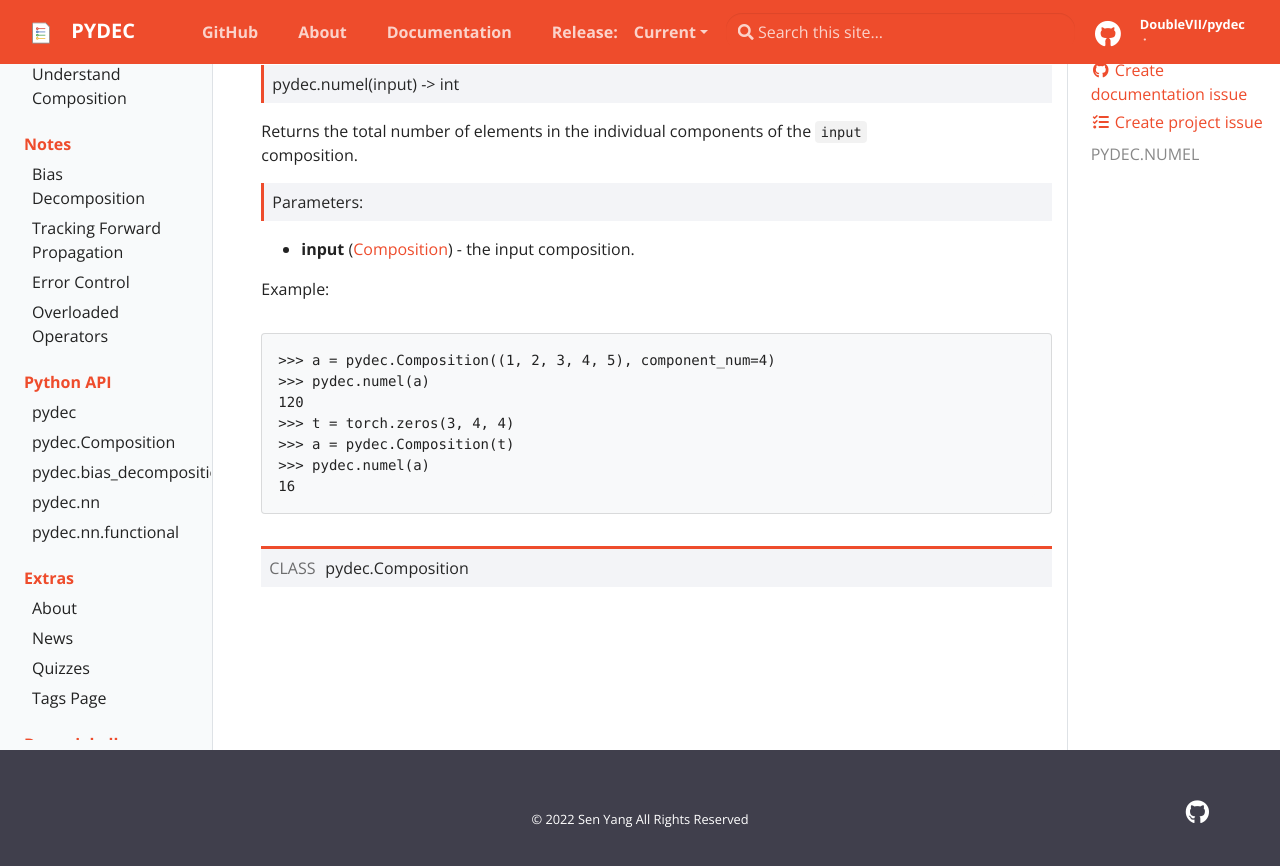
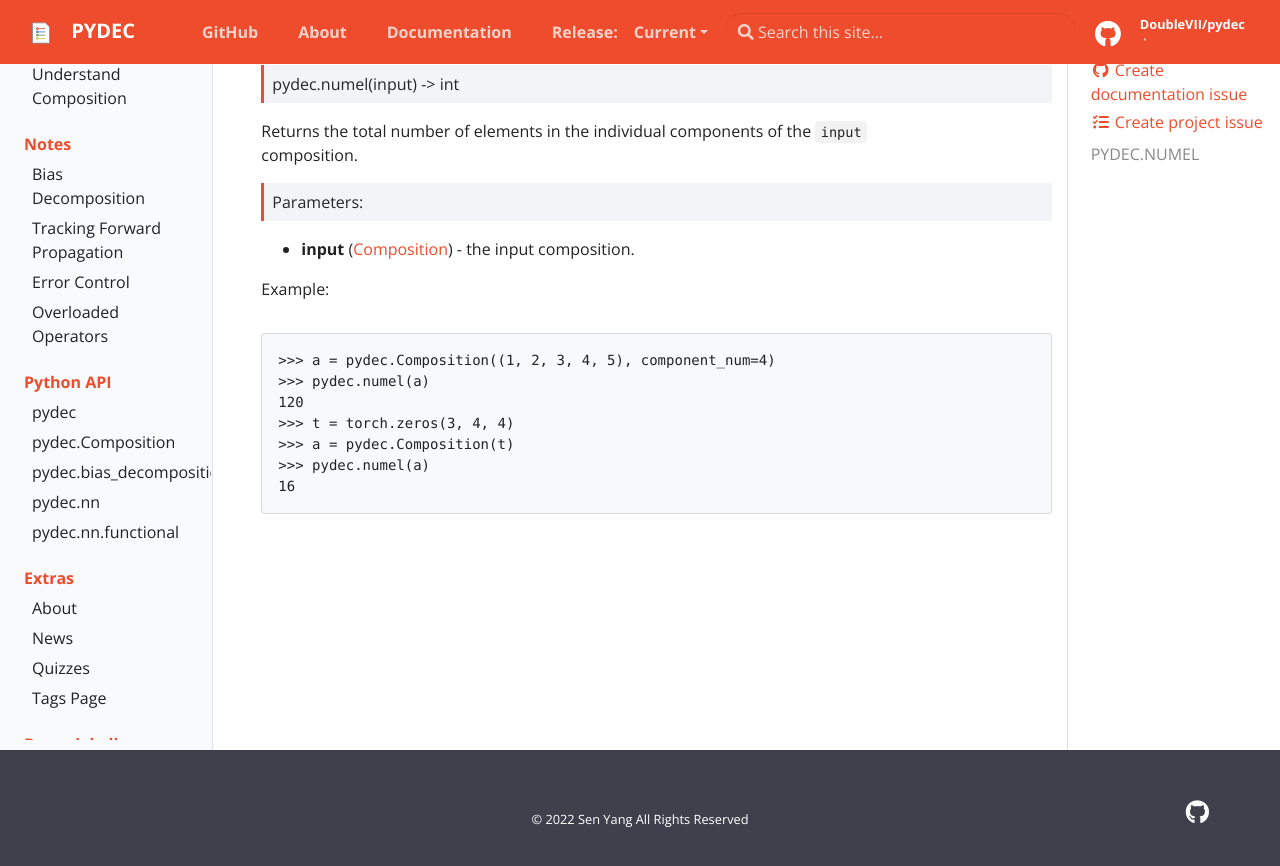
Before and after one commit to NJUNLP/pydec, a Jekyll site: the page built from docs/_docs/pythonapi/pydec/numel.md, in a window 1280 px wide and 900 px high, scrolled down 134 px. Shown: the top 866 px of the window. Built offline with Jekyll 4.4.1, drawn with Linux system fonts in a browser that asks for light colours.

Commit message:
delete redundant information

````diff
--- a/docs/_docs/pythonapi/pydec/numel.md
+++ b/docs/_docs/pythonapi/pydec/numel.md
@@ -21,6 +21,3 @@ Example:
 >>> pydec.numel(a)
 16
 ```
-
-
-{% include class.html content="pydec.Composition" %}
````
